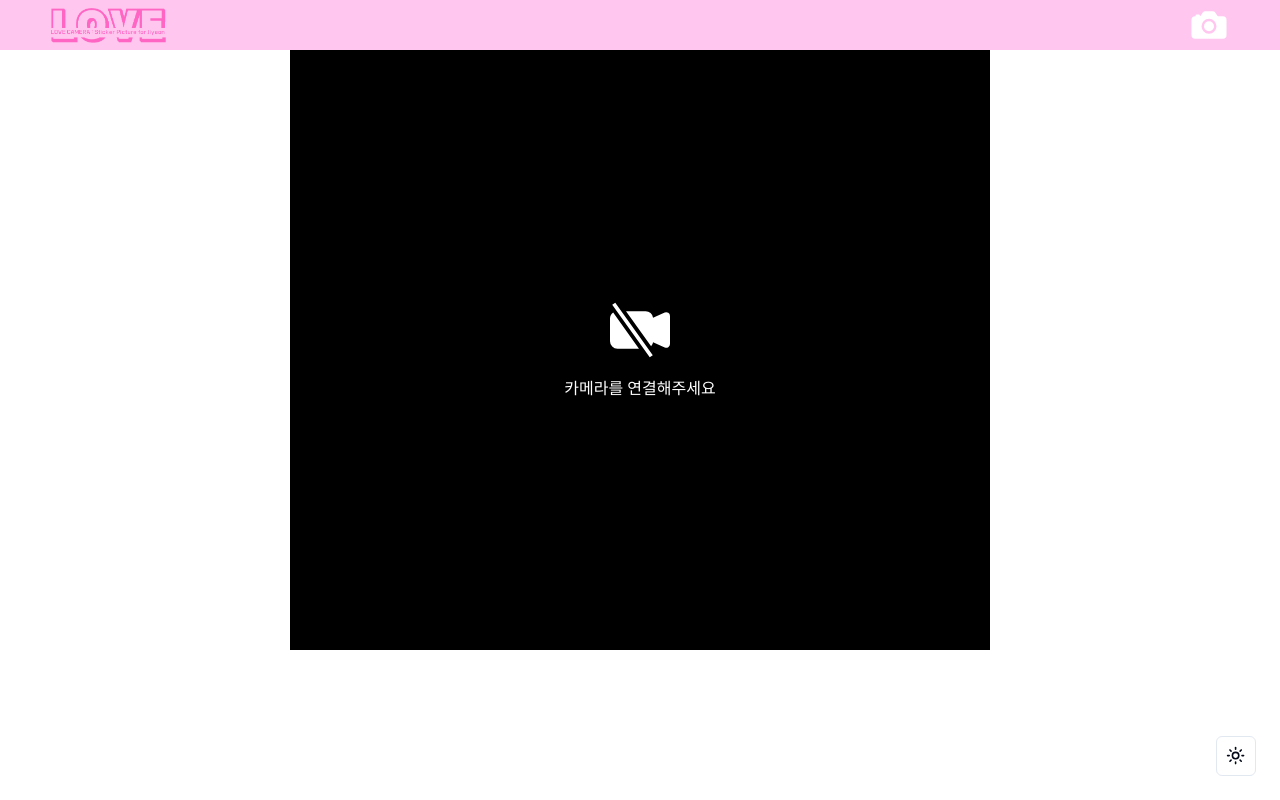
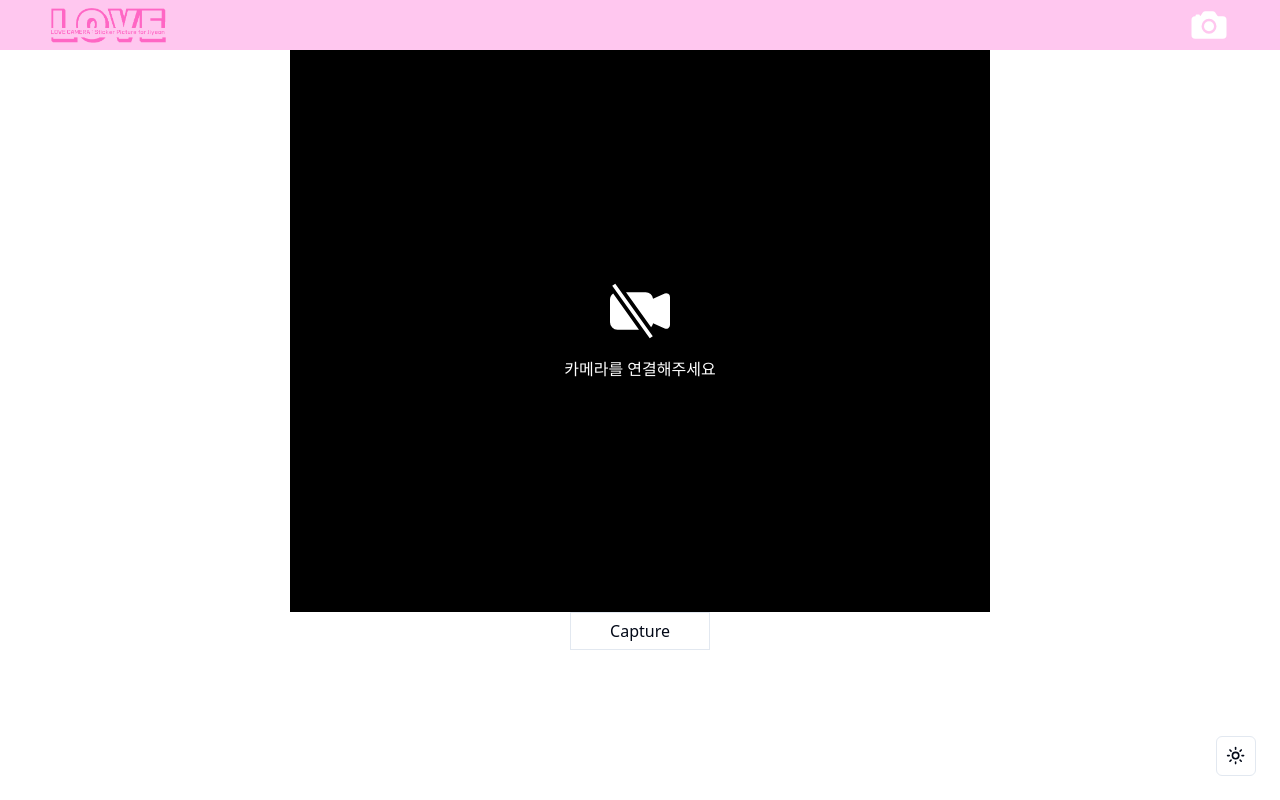
Before and after one commit to seungjaelee2684/nextjs-photo-fourcut, a Next.js app: page /filming in a window 1280 px wide. Built offline with nearby package versions, Linux system fonts and the light colour scheme; no server answers.

Commit message:
<feat: 카메라 캡쳐 기능 추가>

```diff
--- a/src/components/filmingPage/camera.tsx
+++ b/src/components/filmingPage/camera.tsx
@@ -6,6 +6,20 @@ export default function Camera() {
 
   const cameraRef = useRef<HTMLVideoElement>(null);
   const [isConnect, setIsConnect] = useState<boolean>(false);
+  const [imageSrc, setImageSrc] = useState<string | null>(null);
+
+  const onClickCaptureHandler = () => {
+    const camera = cameraRef.current;
+
+    if (camera) {
+      const canvas = document.createElement('canvas');
+      canvas.width = camera.videoWidth;
+      canvas.height = camera.videoHeight;
+      canvas.getContext('2d')?.drawImage(camera, 0, 0);
+      const imageUrl = canvas.toDataURL('image.png');
+      setImageSrc(imageUrl);
+    };
+  };
 
   useEffect(() => {
     const initCamera = async () => {
@@ -38,7 +52,9 @@ export default function Camera() {
       w-[700px]
       h-[600px]
       flex
+      flex-col
       justify-center
+      items-center
       relative
     ">
       {(isConnect)
@@ -71,6 +87,12 @@ export default function Camera() {
           <BsCameraVideoOffFill className="text-white text-[60px]"/>
           카메라를 연결해주세요
         </div>}
+        <button
+          onClick={onClickCaptureHandler}
+          className="w-[140px] h-[40px] border hover:bg-black-200">
+          Capture
+        </button>
+        {(imageSrc) && <img src={imageSrc} alt="캡쳐" />}
     </section>
   )
 };
```
